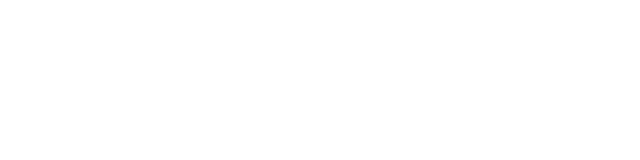
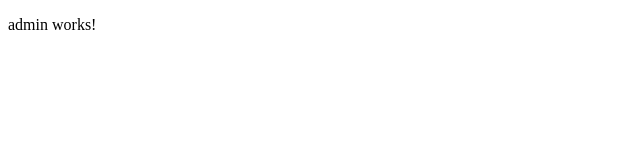
Before and after one commit to Vampuuri/Saastunut-comic, an Angular app in the folder frontend/: page /admin in a window 1280 px wide. Before the commit this address led to /. Shown: the top 160 px of the page, without its empty margins (0-640 px from the left). Built offline with nearby package versions, Linux system fonts and the light colour scheme.

Commit message:
Create admin component and related files

```diff
--- /dev/null
+++ b/frontend/src/app/admin/admin.component.html
@@ -0,0 +1 @@
+<p>admin works!</p>
--- /dev/null
+++ b/frontend/src/app/admin/admin.component.ts
@@ -0,0 +1,15 @@
+import { Component, OnInit } from '@angular/core';
+
+@Component({
+  selector: 'app-admin',
+  templateUrl: './admin.component.html',
+  styleUrls: ['./admin.component.css']
+})
+export class AdminComponent implements OnInit {
+
+  constructor() { }
+
+  ngOnInit(): void {
+  }
+
+}
--- a/frontend/src/app/app.module.ts
+++ b/frontend/src/app/app.module.ts
@@ -16,6 +16,7 @@
 import { ComicRoutingModule } from './comic/comic-routing.module';
 import { DataService } from './data.service';
 import { ReadComicNavigationComponent } from './comic/read-comic-navigation/read-comic-navigation.component';
+import { AdminComponent } from './admin/admin.component';
 
 @NgModule({
   declarations: [
@@ -27,7 +28,8 @@
     HomePageComponent,
     ComicPageComponent,
     ReadComicComponent,
-    ReadComicNavigationComponent
+    ReadComicNavigationComponent,
+    AdminComponent
   ],
   imports: [
     BrowserModule,
--- a/frontend/src/app/homepage-routing.module.ts
+++ b/frontend/src/app/homepage-routing.module.ts
@@ -6,6 +6,7 @@
 import { CharactersComponent } from './main/characters/characters.component';
 import { HomePageComponent } from './main/home-page/home-page.component';
 import { ReadComicComponent } from './comic/read-comic/read-comic.component';
+import { AdminComponent } from './admin/admin.component';
 
 const appRoutes: Routes = [
     {path: '', component: HomePageComponent, children: [
@@ -13,7 +14,8 @@
         {path: 'characters', component: CharactersComponent},
         {path: 'info', component: InfoComponent}
     ]},
-    {path: 'comic', component: ReadComicComponent}
+    {path: 'comic', component: ReadComicComponent},
+    {path: 'admin', component: AdminComponent}
 ];
 
 @NgModule({
```
Also changed, not shown: frontend/src/app/admin/admin.component.css (added).
